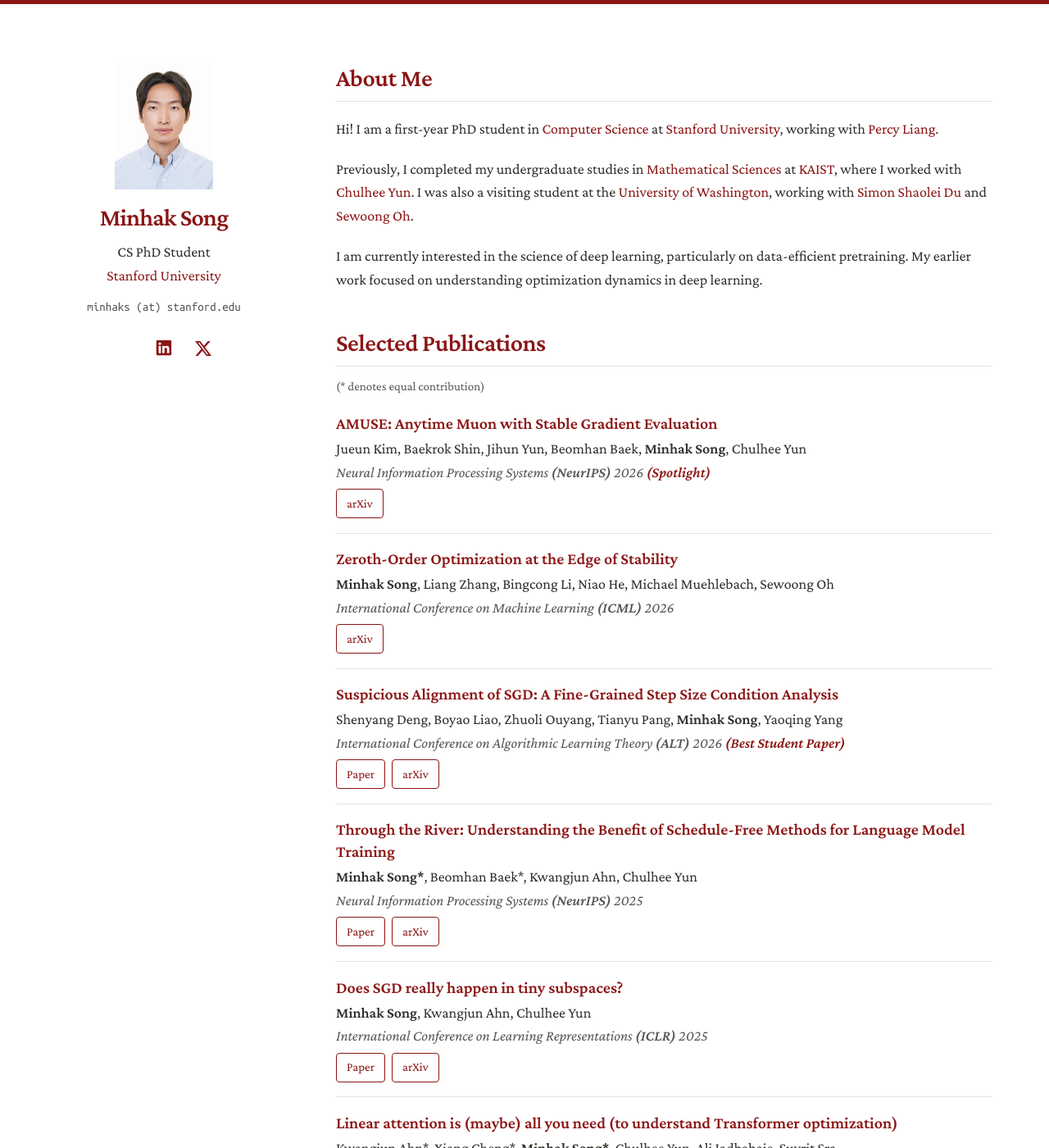
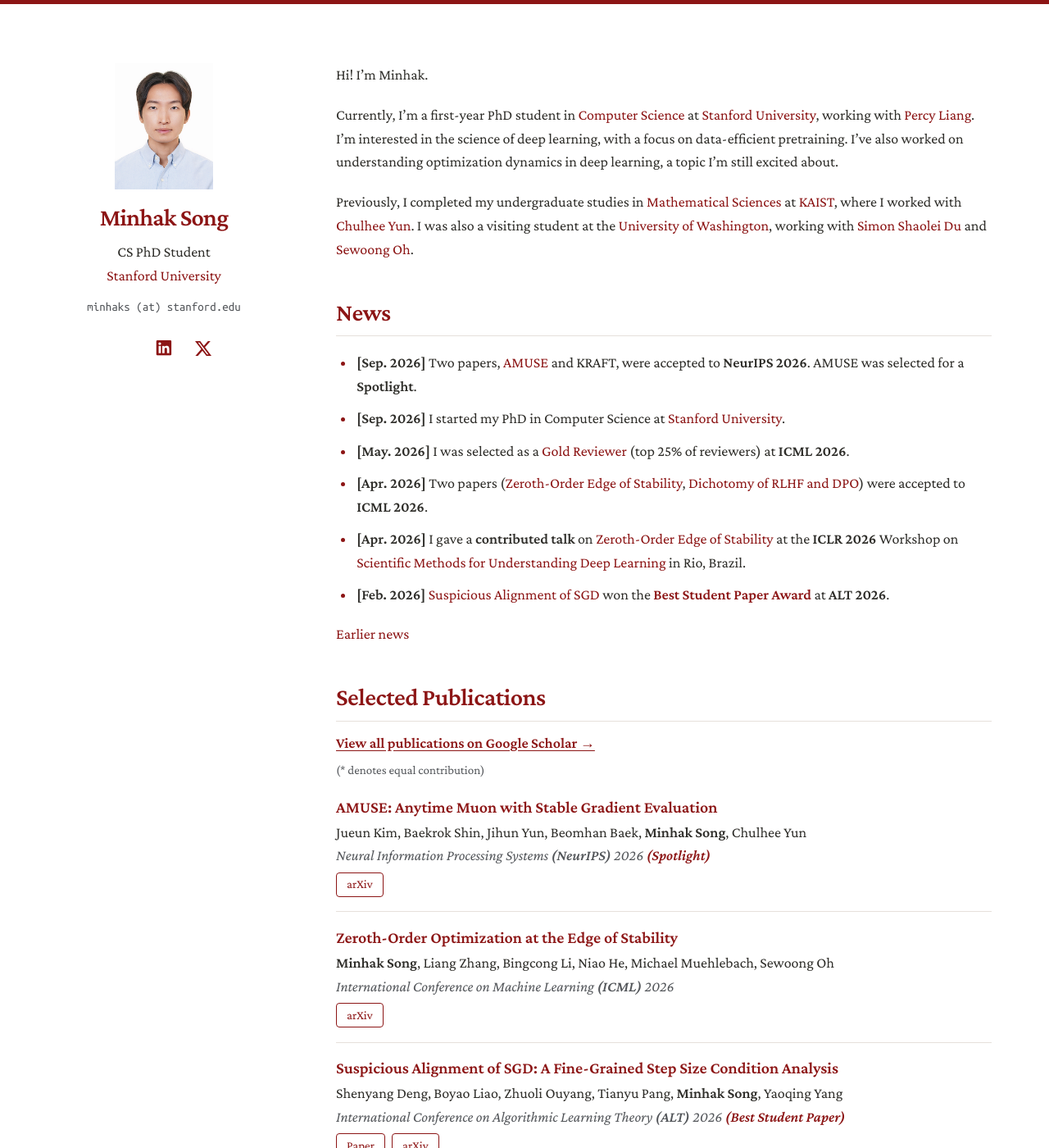
Before and after one commit to songminhak/songminhak.github.io, a Jekyll site: the page built from index.md, in a window 1280 px wide and 1400 px high. Shown: the whole window at 82% size. Built offline with Jekyll 4.4.1, drawn with Linux system fonts in a browser that asks for light colours; nearby versions of some CDN libraries; a style sheet for code colours, icons or effects is not loaded; our own code applies the rules of GitHub Pages for plain Markdown files; some of the changed text lies outside the part shown.

Commit message:
clean texts

```diff
--- a/_includes/publications.md
+++ b/_includes/publications.md
@@ -1,4 +1,5 @@
 <h2 id="publications">Selected Publications</h2>
+<p class="publications-all-link"><a href="{{ site.google_scholar }}">View all publications on Google Scholar →</a></p>
 <small class="publications-note">(* denotes equal contribution)</small>
 
 <div class="publications">
--- a/assets/css/publications-no-dark-mode.css
+++ b/assets/css/publications-no-dark-mode.css
@@ -1,6 +1,11 @@
+.publications-all-link {
+  margin: -0.4rem 0 0.4rem;
+  font-weight: 600;
+}
+.publications-all-link a { text-decoration: underline; }
 .publications-note {
   display: block;
-  margin: -0.4rem 0 1.25rem;
+  margin: 0 0 1.25rem;
   color: var(--color-muted);
   font-size: 15px;
 }
@@ -39,8 +44,8 @@
   display: inline-flex;
   align-items: center;
   justify-content: center;
-  min-height: 36px;
-  padding: 0.2rem 0.75rem;
+  min-height: 30px;
+  padding: 0.1rem 0.75rem;
   border: 1px solid var(--color-accent);
   border-radius: 4px;
   font-size: 15px;
--- a/index.md
+++ b/index.md
@@ -2,25 +2,24 @@
 layout: homepage
 ---
 
-## About Me
+Hi! I'm Minhak.
 
-Hi! I am a first-year PhD student in [Computer Science](https://www.cs.stanford.edu/) at [Stanford University](https://www.stanford.edu/), working with [Percy Liang](https://cs.stanford.edu/~pliang/).
+Currently, I'm a first-year PhD student in [Computer Science](https://www.cs.stanford.edu/) at [Stanford University](https://www.stanford.edu/), working with [Percy Liang](https://cs.stanford.edu/~pliang/). I'm interested in the science of deep learning, with a focus on data-efficient pretraining. I've also worked on understanding optimization dynamics in deep learning, a topic I'm still excited about.
 
 Previously, I completed my undergraduate studies in [Mathematical Sciences](https://mathsci.kaist.ac.kr/home/en/) at [KAIST](https://www.kaist.ac.kr/en/), where I worked with [Chulhee Yun](https://chulheeyun.github.io). I was also a visiting student at the [University of Washington](https://www.washington.edu/), working with [Simon Shaolei Du](https://simonshaoleidu.com/) and [Sewoong Oh](https://homes.cs.washington.edu/~sewoong/).
 
-I am currently interested in the science of deep learning, particularly on data-efficient pretraining. My earlier work focused on understanding optimization dynamics in deep learning.
+
+## News
+
+- **[Sep. 2026]** Two papers, [AMUSE](https://arxiv.org/abs/2605.22432) and KRAFT, were accepted to **NeurIPS 2026**. AMUSE was selected for a **Spotlight**.
+- **[Sep. 2026]** I started my PhD in Computer Science at [Stanford University](https://www.stanford.edu/).
+- **[May. 2026]** I was selected as a [Gold Reviewer](https://icml.cc/Conferences/2026/ProgramCommittee#gold:~:text=Minhak%20Song) (top 25% of reviewers) at **ICML 2026**.
+- **[Apr. 2026]** Two papers ([Zeroth-Order Edge of Stability](https://arxiv.org/abs/2604.14669), [Dichotomy of RLHF and DPO](https://arxiv.org/abs/2505.19770)) were accepted to **ICML 2026**.
+- **[Apr. 2026]** I gave a **contributed talk** on [Zeroth-Order Edge of Stability](https://arxiv.org/abs/2604.14669) at the **ICLR 2026** Workshop on [Scientific Methods for Understanding Deep Learning](https://scienceofdlworkshop.github.io/2026/) in Rio, Brazil.
+- **[Feb. 2026]** [Suspicious Alignment of SGD](https://arxiv.org/abs/2601.11789) won the [**Best Student Paper Award**](https://algorithmiclearningtheory.org/alt2026/distinguished-papers/) at **ALT 2026**.
+
+[Earlier news]({{ '/news.html' | relative_url }})
 
 {% include_relative _includes/publications.md %}
 
-## News
-
-- **[Sep. 2026]** Two papers ([AMUSE](https://arxiv.org/abs/2605.22432), KRAFT) are accepted to **NeurIPS 2026**. [AMUSE](https://arxiv.org/abs/2605.22432) is selected as **Spotlight** (292/30709=0.95%).
-- **[Sep. 2026]** I am starting my PhD in Computer Science at [Stanford University](https://www.stanford.edu/).
-- **[May. 2026]** I was selected as a [Gold Reviewer](https://icml.cc/Conferences/2026/ProgramCommittee#gold:~:text=Minhak%20Song) (top 25% of reviewers) at **ICML 2026**.
-- **[Apr. 2026]** Two papers ([Zeroth-Order Edge of Stability](https://arxiv.org/abs/2604.14669), [Dichotomy of RLHF and DPO](https://arxiv.org/abs/2505.19770)) are accepted to **ICML 2026**.
-- **[Apr. 2026]** I gave a **contributed talk** on [Zeroth-Order Edge of Stability](https://arxiv.org/abs/2604.14669) at the **ICLR 2026** Workshop on [Scientific Methods for Understanding Deep Learning](https://scienceofdlworkshop.github.io/2026/) in Rio, Brazil.
-- **[Feb. 2026]** Our [paper](https://arxiv.org/abs/2601.11789) won the [**Best Student Paper Award**](https://algorithmiclearningtheory.org/alt2026/distinguished-papers/) at **ALT 2026**.
-
-[Earlier news]({{ '/news.html' | relative_url }})
-
 {% include_relative _includes/services.md %}
--- a/news.md
+++ b/news.md
@@ -6,15 +6,15 @@
 
 ## News Archive
 
-- **[Jan. 2026]** Our [paper](https://arxiv.org/abs/2510.26303) on the implicit bias of per-sample Adam on separable data is accepted to **ICLR 2026**.
-- **[Dec. 2025]** Our [paper](https://arxiv.org/abs/2601.11789) on the theory of the [spurious alignment of SGD](https://arxiv.org/abs/2405.16002) in ill-conditioned high-dimensional quadratics is accepted to **ALT 2026**.
+- **[Jan. 2026]** [Implicit Bias of Per-Sample Adam on Separable Data](https://arxiv.org/abs/2510.26303) was accepted to **ICLR 2026**.
+- **[Dec. 2025]** [Suspicious Alignment of SGD](https://arxiv.org/abs/2601.11789) was accepted to **ALT 2026**.
 - **[Oct. 2025]** I was selected as a [Top Reviewer](https://neurips.cc/Conferences/2025/ProgramCommittee#top-reviewer) (top 8% of reviewers) at **NeurIPS 2025**.
-- **[Sep. 2025]** Our [paper](https://arxiv.org/abs/2507.09846) on understanding the benefit of Schedule-Free Optimizer through the river-valley loss landscape is accepted to **NeurIPS 2025**.
+- **[Sep. 2025]** [Through the River](https://arxiv.org/abs/2507.09846) was accepted to **NeurIPS 2025**.
 - **[Jun. 2025]** I joined [Sewoong Oh](https://homes.cs.washington.edu/~sewoong/)'s group as a visiting student researcher at the [University of Washington](https://www.washington.edu/).
-- **[May. 2025]** Our [paper](https://arxiv.org/abs/2506.06940) on how the datasets, network architectures, and optimizers influence progressive sharpening is accepted to **ICML 2025**.
-- **[Jan. 2025]** Our [paper](https://arxiv.org/abs/2405.16002) on identifying the spurious alignment of SGD in an ill-conditioned valley (a.k.a. river-valley) loss landscape is accepted to **ICLR 2025**.
+- **[May. 2025]** [Understanding Sharpness Dynamics in NN Training with a Minimalist Example](https://arxiv.org/abs/2506.06940) was accepted to **ICML 2025**.
+- **[Jan. 2025]** [Does SGD really happen in tiny subspaces?](https://arxiv.org/abs/2405.16002) was accepted to **ICLR 2025**.
 - **[Jan. 2025]** I joined [Simon Shaolei Du](https://simonshaoleidu.com/)'s group as a visiting student researcher at the [University of Washington](https://www.washington.edu/).
-- **[Jan. 2024]** Our [paper](https://arxiv.org/abs/2310.01082) on the optimization characteristics of linear Transformers is accepted to **ICLR 2024**.
-- **[Sep. 2023]** Our [paper](https://arxiv.org/abs/2307.04204) on understanding the Edge of Stability in deep learning is accepted to **NeurIPS 2023**.
+- **[Jan. 2024]** [Linear attention is (maybe) all you need](https://arxiv.org/abs/2310.01082) was accepted to **ICLR 2024**.
+- **[Sep. 2023]** [Trajectory Alignment](https://arxiv.org/abs/2307.04204) was accepted to **NeurIPS 2023**.
 
 [Back to homepage]({{ '/' | relative_url }})
```
Also changed, not shown: other parts of _includes/publications.md (+0 -2 lines), assets/img/avatar.png (deleted), assets/img/avatar_old.jpg (deleted), assets/img/avatar_old3.jpg (deleted), assets/img/icon_old.png (deleted), 1 other file.
